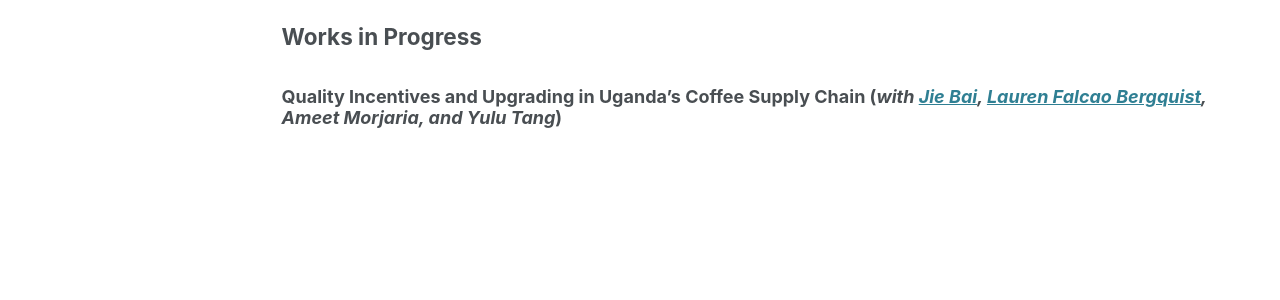
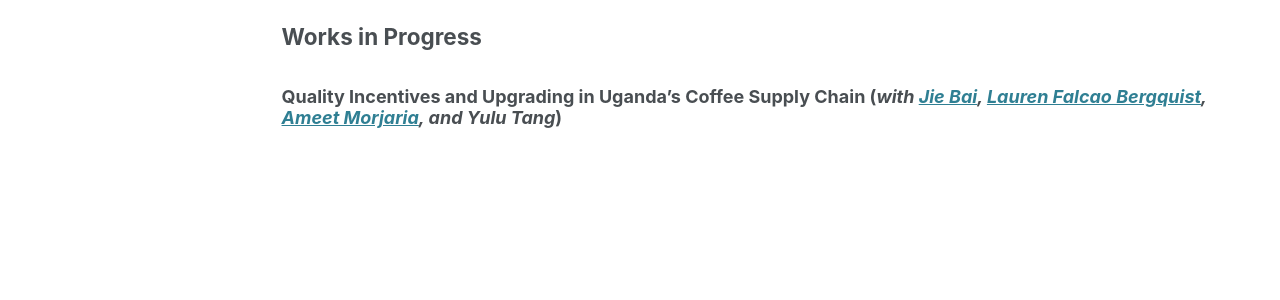
Before and after one commit to rpmorton/rpmorton.github.io, a Jekyll site: the page built from _pages/research.md, in a window 1280 px wide and 1155 px high. Shown: the part 628-928 px from the top of the window. Built offline with Jekyll 4.4.1, drawn with Linux system fonts in a browser that asks for light colours; part of the change alters nothing that is shown.

```diff
--- a/_pages/research.md
+++ b/_pages/research.md
@@ -12,4 +12,4 @@ This paper examines creation and distribution of surplus from global value chain
 
 ## Works in Progress
 
-### Quality Incentives and Upgrading in Uganda’s Coffee Supply Chain (_with [Jie Bai](https://sites.google.com/site/jiebaiecon/home), [Lauren Falcao Bergquist](https://sites.google.com/site/laurenfbergquist/), Ameet Morjaria, and Yulu Tang_)
+### Quality Incentives and Upgrading in Uganda’s Coffee Supply Chain (_with [Jie Bai](https://sites.google.com/site/jiebaiecon/home), [Lauren Falcao Bergquist](https://sites.google.com/site/laurenfbergquist/), [Ameet Morjaria](https://sites.google.com/site/ameetmorjaria/), and Yulu Tang_)
```
